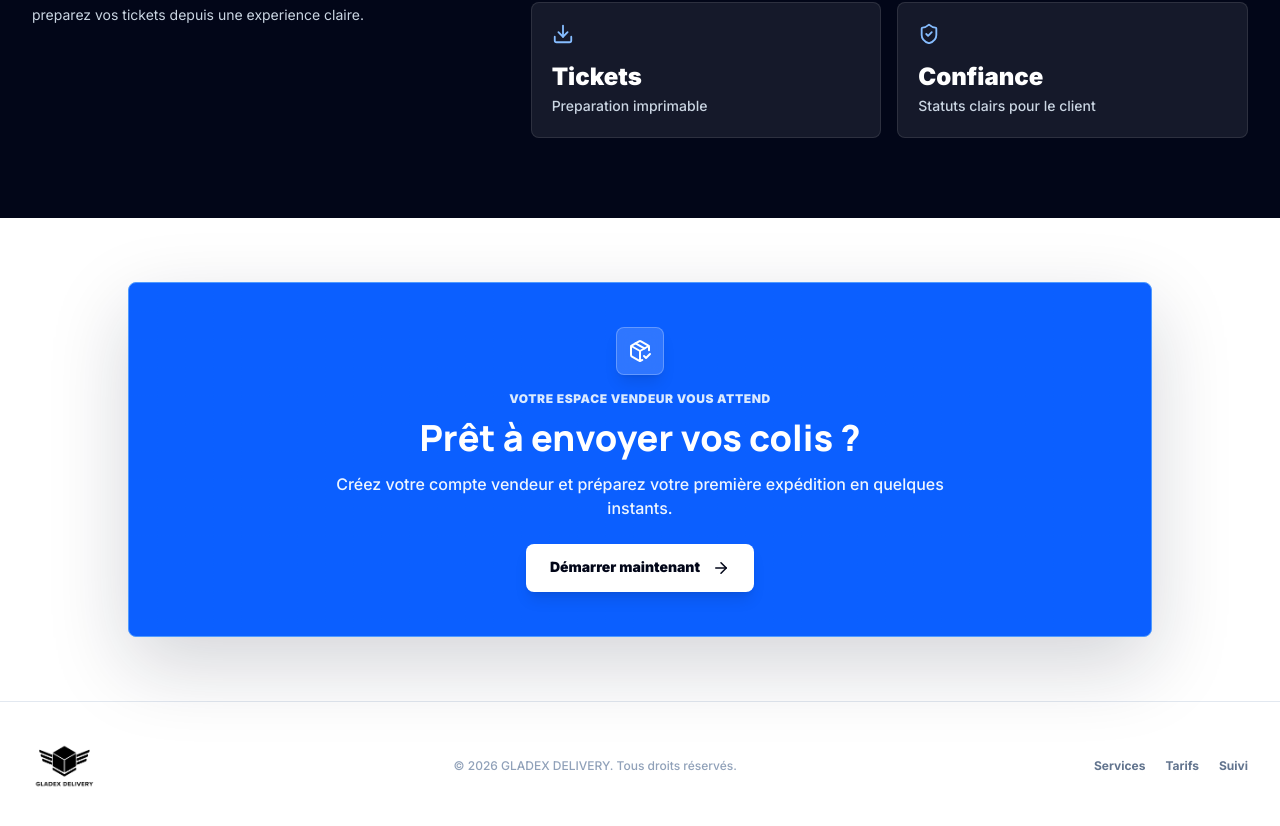
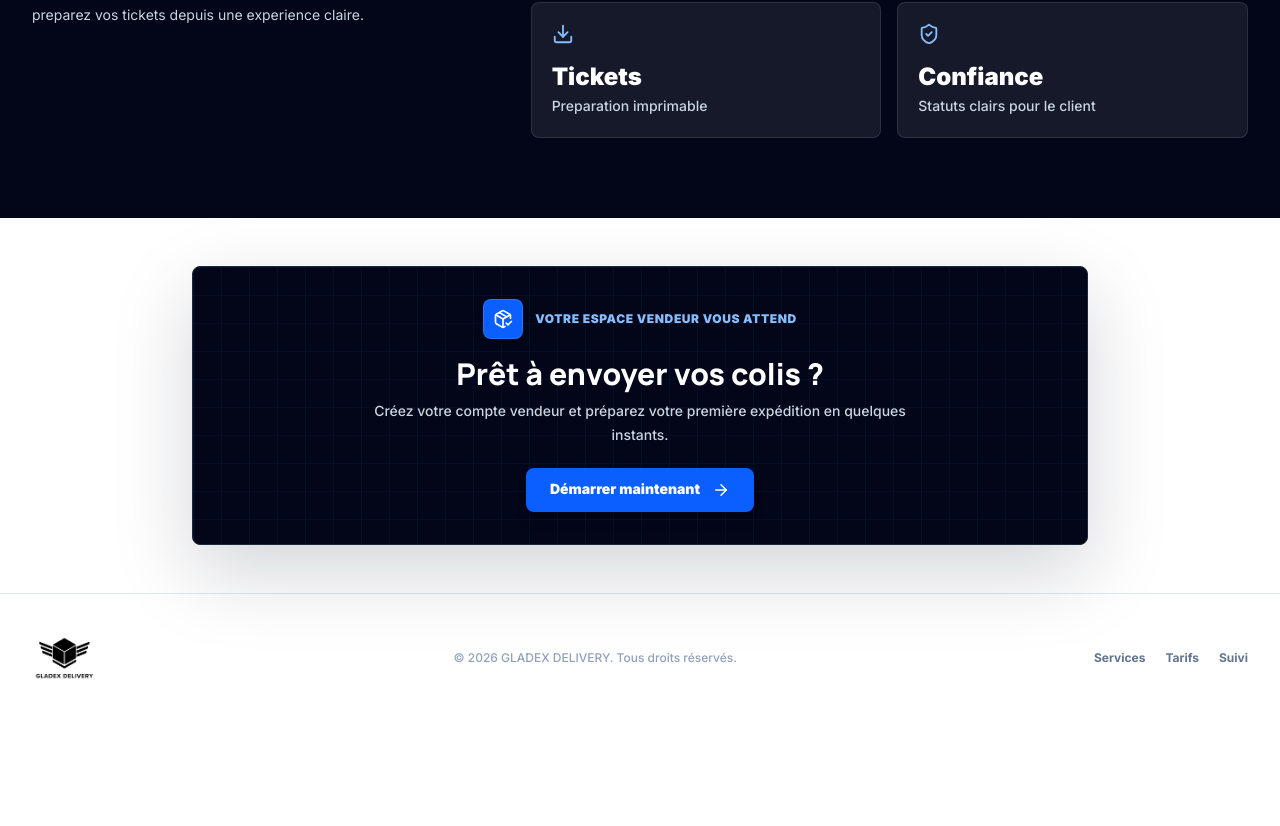
Before and after one commit to YAHYABARRI/livraisonV2, a React (Vite) app in the folder frontend/: page / in a window 1280 px wide. Shown: the part 3245-4071 px from the top of the page. After the commit the page ends 3967 px from the top, so only its background shows below. Built offline with nearby package versions, Linux system fonts and the light colour scheme; no server answers.

Commit message:
chngmt sct22

```diff
--- a/frontend/src/pages/LandingPage.jsx
+++ b/frontend/src/pages/LandingPage.jsx
@@ -613,32 +613,34 @@ const LandingPage = () => {
         </div>
       </section>
 
-      <section className="bg-white px-4 py-14 dark:bg-slate-950 sm:px-6 sm:py-16 lg:px-8">
+      <section className="bg-white px-4 py-10 dark:bg-slate-950 sm:px-6 sm:py-12 lg:px-8">
         <motion.div
           initial={{ opacity: 0, y: 20 }}
           whileInView={{ opacity: 1, y: 0 }}
           viewport={{ once: true, amount: 0.35 }}
           transition={{ duration: 0.5, ease: 'easeOut' }}
-          className="tracking-grid-bg relative mx-auto max-w-5xl overflow-hidden rounded-premium border border-primary-400 bg-primary-600 px-6 py-9 text-center text-white shadow-premium-xl sm:px-10 sm:py-11 lg:px-14"
+          className="tracking-grid-bg relative mx-auto max-w-4xl overflow-hidden rounded-premium border border-slate-800 bg-slate-950 px-5 py-7 text-center text-white shadow-premium-xl sm:px-8 sm:py-8"
         >
-          <div className="relative mx-auto flex max-w-3xl flex-col items-center">
-            <span className="flex h-12 w-12 items-center justify-center rounded-premium border border-white/25 bg-white/15 shadow-lg backdrop-blur-sm">
-              <PackageCheck size={24} aria-hidden="true" />
-            </span>
+          <div className="relative mx-auto flex max-w-2xl flex-col items-center">
+            <div className="flex items-center gap-3">
+              <span className="flex h-10 w-10 items-center justify-center rounded-premium border border-primary-400/40 bg-primary-600 text-white shadow-md">
+                <PackageCheck size={20} aria-hidden="true" />
+              </span>
+              <p className="text-xs font-black uppercase tracking-wider text-primary-300">
+                Votre espace vendeur vous attend
+              </p>
+            </div>
 
-            <p className="mt-4 text-xs font-black uppercase tracking-wider text-blue-100">
-              Votre espace vendeur vous attend
-            </p>
-            <h2 className="mt-2 text-3xl font-black leading-tight sm:text-4xl">
+            <h2 className="mt-4 text-2xl font-black leading-tight sm:text-3xl">
               Prêt à envoyer vos colis ?
             </h2>
-            <p className="mt-3 max-w-2xl text-sm font-medium leading-6 text-blue-50 sm:text-base">
+            <p className="mt-2 max-w-xl text-sm font-medium leading-6 text-slate-300">
               Créez votre compte vendeur et préparez votre première expédition en quelques instants.
             </p>
 
             <Link
               to="/register"
-              className="group mt-6 inline-flex min-h-12 items-center justify-center gap-3 rounded-premium bg-white px-6 py-3 text-sm font-black text-slate-950 shadow-lg transition-all duration-200 hover:-translate-y-0.5 hover:bg-blue-50 hover:shadow-xl active:translate-y-0"
+              className="group mt-5 inline-flex min-h-11 items-center justify-center gap-3 rounded-premium bg-primary-600 px-6 py-2.5 text-sm font-black text-white shadow-lg transition-all duration-200 hover:-translate-y-0.5 hover:bg-primary-500 hover:shadow-xl active:translate-y-0"
             >
               Démarrer maintenant
               <ArrowRight size={18} className="transition-transform duration-200 group-hover:translate-x-1" aria-hidden="true" />
```
